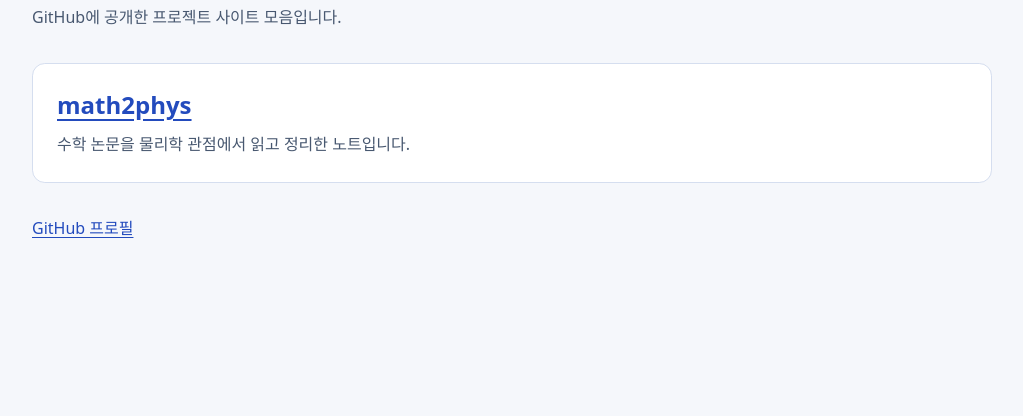
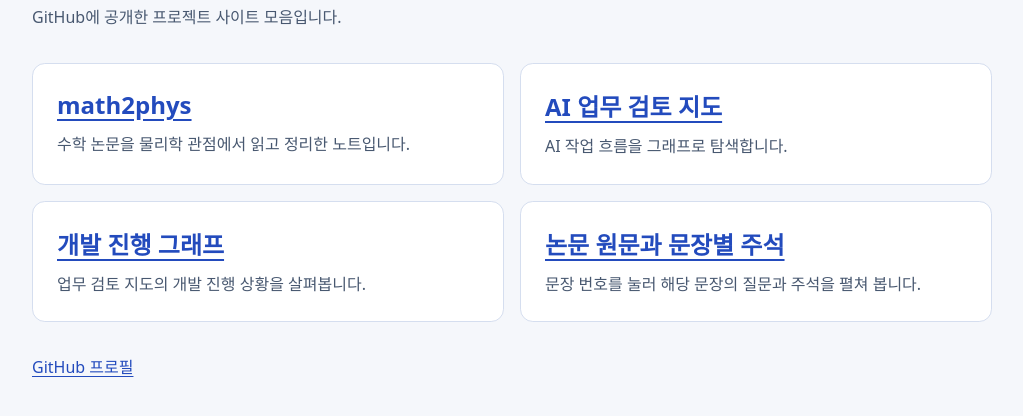
Before and after one commit to EuijinJeon/EuijinJeon.github.io, a plain HTML site: page docs/index.html in a window 1280 px wide. Shown: the part 254-670 px from the top of the page, without its empty margins (128-1151 px from the left). Drawn offline with Linux system fonts and the light colour scheme.

Commit message:
Link workflow graphs and annotated paper reader

```diff
--- a/docs/index.html
+++ b/docs/index.html
@@ -35,6 +35,18 @@
         <h2><a href="https://euijinjeon.github.io/math2phys-site/">math2phys</a></h2>
         <p>수학 논문을 물리학 관점에서 읽고 정리한 노트입니다.</p>
       </li>
+      <li>
+        <h2><a href="https://euijinjeon.github.io/math2phys-site/workflow-review/">AI 업무 검토 지도</a></h2>
+        <p>AI 작업 흐름을 그래프로 탐색합니다.</p>
+      </li>
+      <li>
+        <h2><a href="https://euijinjeon.github.io/math2phys-site/workflow-review/progress.html">개발 진행 그래프</a></h2>
+        <p>업무 검토 지도의 개발 진행 상황을 살펴봅니다.</p>
+      </li>
+      <li>
+        <h2><a href="https://euijinjeon.github.io/math2phys-site/mezard-parisi-diluted/reader/">논문 원문과 문장별 주석</a></h2>
+        <p>문장 번호를 눌러 해당 문장의 질문과 주석을 펼쳐 봅니다.</p>
+      </li>
     </ul>
     <footer><a href="https://github.com/EuijinJeon">GitHub 프로필</a></footer>
   </main>
```
